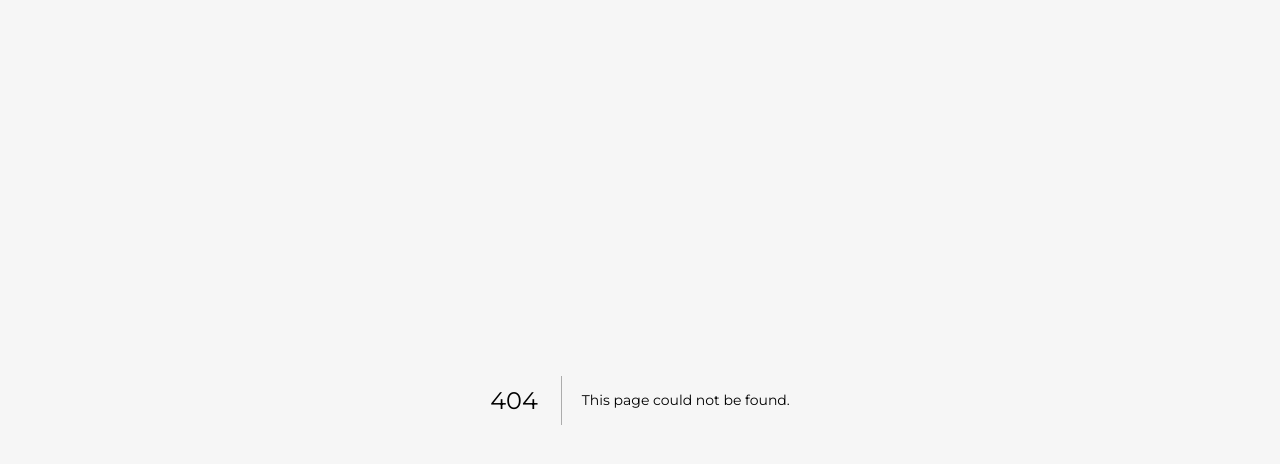
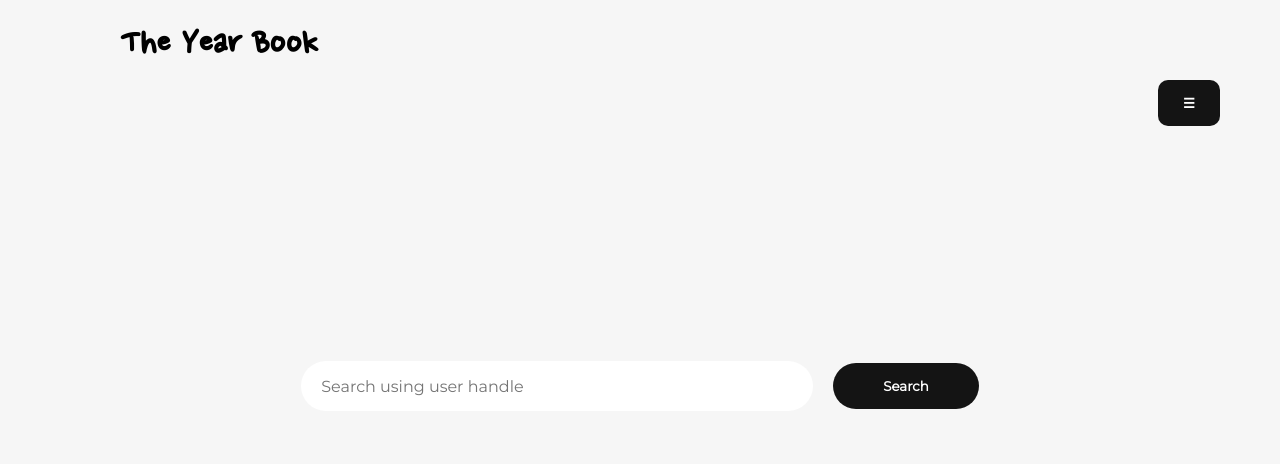
Before and after one commit to hassanzhd/the-year-book, a Next.js app in the folder client/: page /feed in a window 1280 px wide. Before the commit this address had no page. Shown: the top 464 px of the page. Built offline with nearby package versions, Linux system fonts and the light colour scheme.

Commit message:
ADDED: - implemented navbar in seperate component - added feed page
MODIFIED:
- modified profile pages with <Navbar />

```diff
--- /dev/null
+++ b/client/components/Feed/MainContent.module.scss
@@ -0,0 +1,26 @@
+@import "@styles/utilities";
+
+.searchForm {
+  height: 500px;
+}
+
+.searchForm input[type="text"] {
+  border: none;
+  background-color: #ffffff;
+  width: 40%;
+  height: 50px;
+  margin: 10px;
+  padding: 0 20px;
+  border-radius: 25px;
+  font-size: 1rem;
+}
+
+@media (max-width: 1023px) {
+  .searchForm {
+    flex-direction: column;
+  }
+
+  .searchForm input[type="text"] {
+    width: 80%;
+  }
+}
--- /dev/null
+++ b/client/components/Feed/MainContent.tsx
@@ -0,0 +1,22 @@
+import MainContentStyling from "./MainContent.module.scss";
+import NavBar from "@components/NavBar";
+import { getStyleString } from "@helpers/utility";
+
+const MainContent = () => {
+  return (
+    <>
+      <NavBar />
+      <div className="others flex">
+        <button className="btn">&#9776;</button>
+      </div>
+      <form className={getStyleString(MainContentStyling.searchForm, "flex")}>
+        <input placeholder="Search using user handle" type="text" required />
+        <button className="btn" type="submit">
+          Search
+        </button>
+      </form>
+    </>
+  );
+};
+
+export default MainContent;
--- /dev/null
+++ b/client/components/NavBar/MainContent.module.scss
@@ -0,0 +1,20 @@
+@import "@styles/utilities";
+
+.mainNav {
+  justify-content: center;
+  padding-top: 20px;
+}
+
+.mainNav h1 a {
+  text-decoration: none;
+  font-size: 2.5rem;
+  font-family: $titleFont;
+  color: black;
+}
+
+@media (min-width: 1024px) {
+  .mainNav {
+    justify-content: space-between;
+    padding-left: 120px;
+  }
+}
--- /dev/null
+++ b/client/components/NavBar/index.tsx
@@ -0,0 +1,14 @@
+import MainContentStyling from "./MainContent.module.scss";
+import { getStyleString } from "@helpers/utility";
+
+const MainContent = () => {
+  return (
+    <nav className={getStyleString(MainContentStyling.mainNav, "flex")}>
+      <h1>
+        <a href="/"> The Year Book </a>
+      </h1>
+    </nav>
+  );
+};
+
+export default MainContent;
--- /dev/null
+++ b/client/pages/feed.tsx
@@ -0,0 +1,14 @@
+import Head from "next/head";
+import MainContent from "@components/Feed/MainContent";
+
+export default function Home() {
+  return (
+    <>
+      <Head>
+        <title>The Year Book</title>
+        <link rel="icon" href="/favicon.ico" />
+      </Head>
+      <MainContent />
+    </>
+  );
+}
```
Also changed, not shown: client/components/User/MainContent.module.scss (+0 -12 lines), client/components/User/MainContent.tsx (+2 -5 lines).
